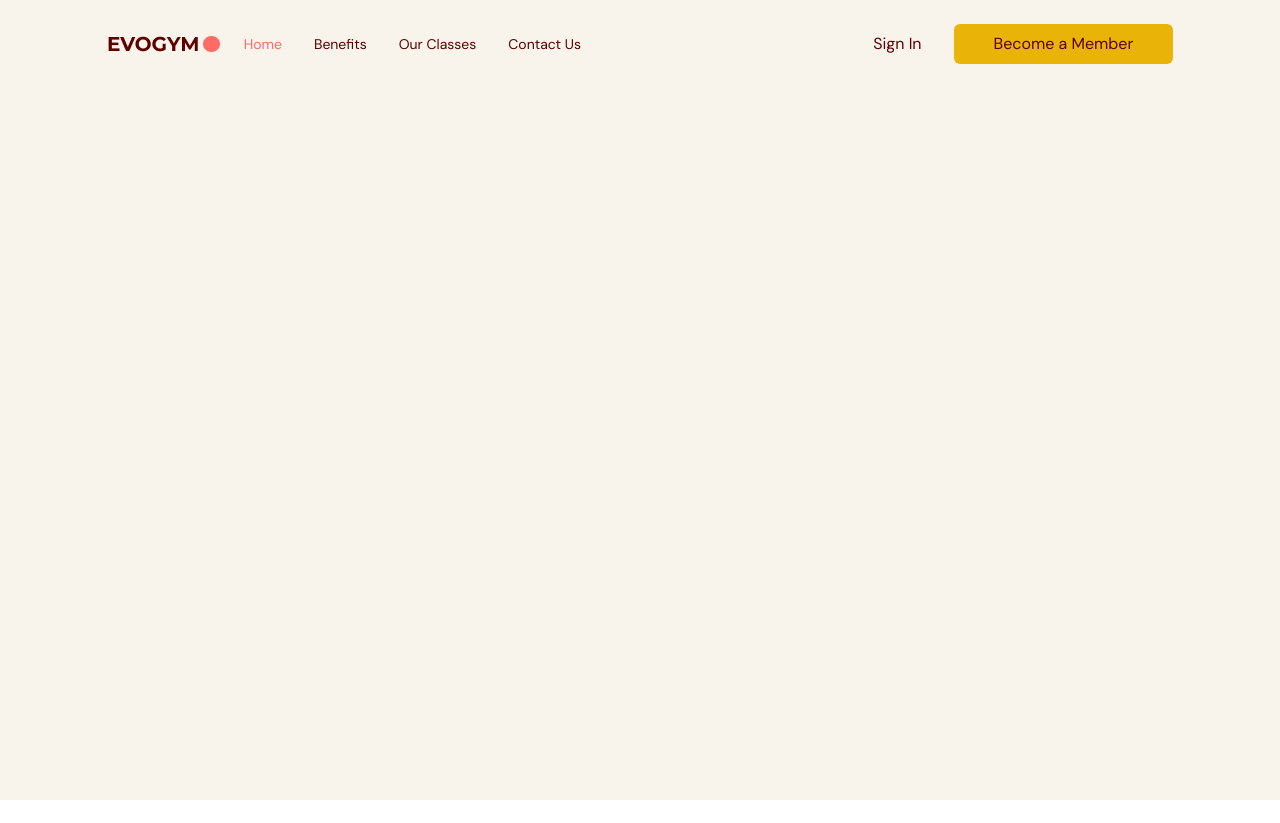
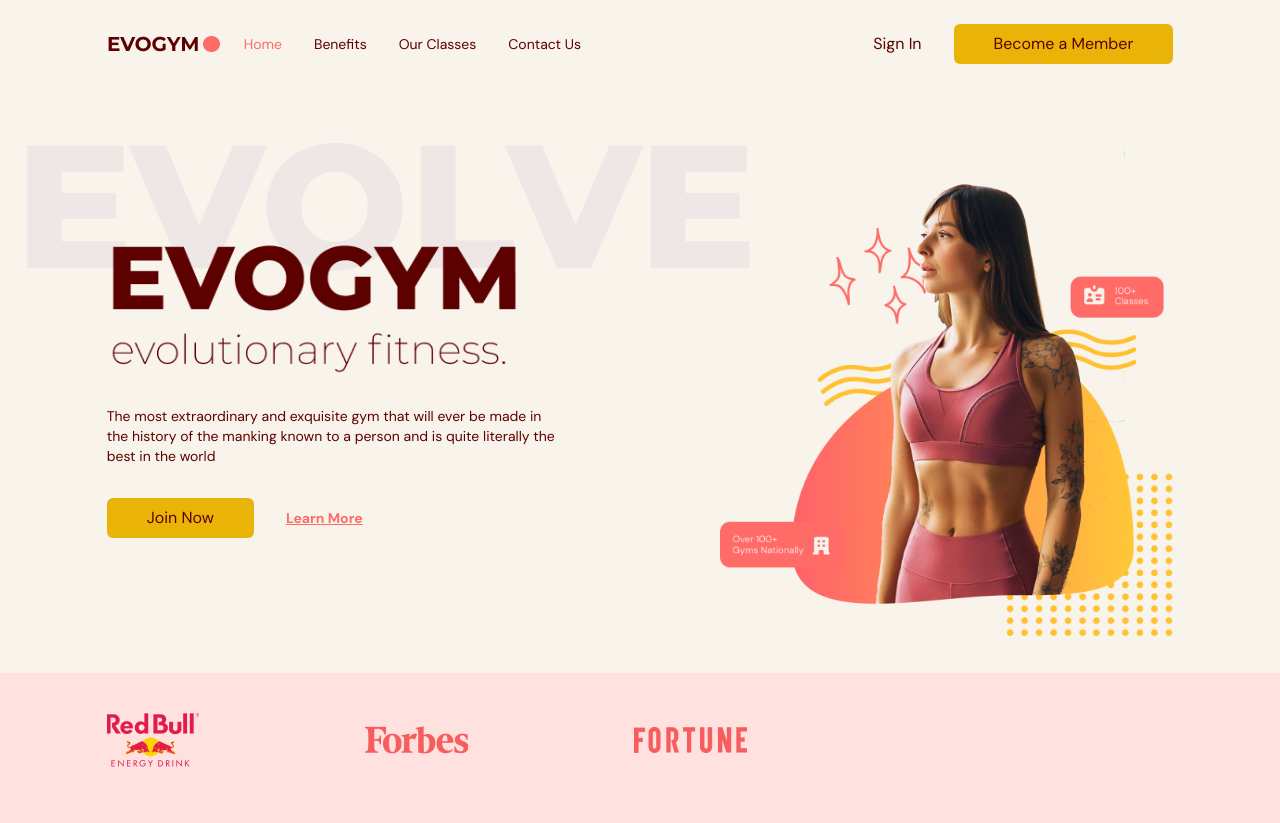
Before and after one commit to Rojan011/gymapp, a React (Vite) app: page / in a window 1280 px wide. Before the commit the page ends 800 px from the top, so only its background shows below. Built offline with nearby package versions, Linux system fonts and the light colour scheme.

Commit message:
feature-homepage complete

```diff
--- a/src/App.tsx
+++ b/src/App.tsx
@@ -1,6 +1,7 @@
 import { useEffect, useState } from "react";
 import Navbar from "../src/scenes/navbar";
 import { SelectedPage } from "./shared/types";
+import Home from "./scenes/navbar/home";
 
 function App() {
   const [selectedPage, setSelectedPage] = useState<SelectedPage>(
@@ -21,7 +22,12 @@
   }, []);
   return (
     <div className="app bg-gray-20">
-      <Navbar isTopOfPage={isTopOfPage} selectedPage={selectedPage} setSelectedPage={setSelectedPage} />
+      <Navbar
+        isTopOfPage={isTopOfPage}
+        selectedPage={selectedPage}
+        setSelectedPage={setSelectedPage}
+      />
+      <Home setSelectedPage={setSelectedPage} />
     </div>
   );
 }
--- /dev/null
+++ b/src/scenes/navbar/home/index.tsx
@@ -0,0 +1,79 @@
+import useMediaQuery from "../../../hooks/useMediaQuery";
+import ActionButton from "../../../shared/ActionButton";
+import { SelectedPage } from "../../../shared/types";
+import HomePageText from "../../../assets/HomePageText.png";
+import HomePageGraphic from "../../../assets/HomePageGraphic.png";
+import SponsorForbes from "../../../assets/SponsorForbes.png";
+import SponsorFortune from "../../../assets/SponsorFortune.png";
+import SponsorRedbull from "../../../assets/SponsorRedBull.png";
+import AnchorLink from "react-anchor-link-smooth-scroll";
+
+type Props = {
+  setSelectedPage: (value: SelectedPage) => void;
+};
+
+const Home = ({ setSelectedPage }: Props) => {
+  const isAboveMediumScreens = useMediaQuery("(min-width:1060px)");
+  return (
+    <section id="home" className="gap-16 bg-gray-20 py-10 md:h-full md:pb-0">
+      {/* Image and main header */}
+      <div className="md:flex mx-auto w-5/6 items-center justify-center md:h-5/6">
+        {/* Main Header */}
+        <div className="z-10 mt-32 md:basis-3/5 ">
+          {/* Headings */}
+          <div className="-mt-20">
+            <div className="relative">
+              <div className="before:absolute before:-mt-20 before:-left-20 before:z-[-1] md:before:content-evolvetext">
+                <img src={HomePageText} alt="HomePageText" />
+              </div>
+            </div>
+            <p className="mt-8 text-sm ">
+              The most extraordinary and exquisite gym that will ever be made in
+              the history of the manking known to a person and is quite
+              literally the best in the world
+            </p>
+          </div>
+
+          {/* Actions */}
+          <div className="mt-8 flex items-center gap-8">
+            <ActionButton setSelectedPage={setSelectedPage}>
+              Join Now
+            </ActionButton>
+            <AnchorLink
+              className="text-sm font-bold text-primary-500 underline hover:text-secondary-500 "
+              onClick={() => {
+                setSelectedPage(SelectedPage.ContactUs);
+              }}
+              href={`#${SelectedPage.ContactUs}`}
+            >
+              <p>Learn More</p>
+            </AnchorLink>
+          </div>
+        </div>
+
+        {/* Image */}
+        <div
+          className="flex basis-3/5 justify-center md:z-10
+              md:ml-40 md:mt-16 md:justify-items-end"
+        >
+          <img src={HomePageGraphic} alt="homePageGraphic" />
+        </div>
+      </div>
+
+      {/* Sponsors */}
+      {isAboveMediumScreens && (
+        <div className="h-[150px] w-full bg-primary-100 py-10">
+          <div className="mx-auto w-5/6">
+            <div className="flex w-3/5 items-center justify-between gap-8">
+              <img src={SponsorRedbull} alt="redbull" />
+              <img src={SponsorForbes} alt="forbes" />
+              <img src={SponsorFortune} alt="fortune" />
+            </div>
+          </div>
+        </div>
+      )}
+    </section>
+  );
+};
+
+export default Home;
```
